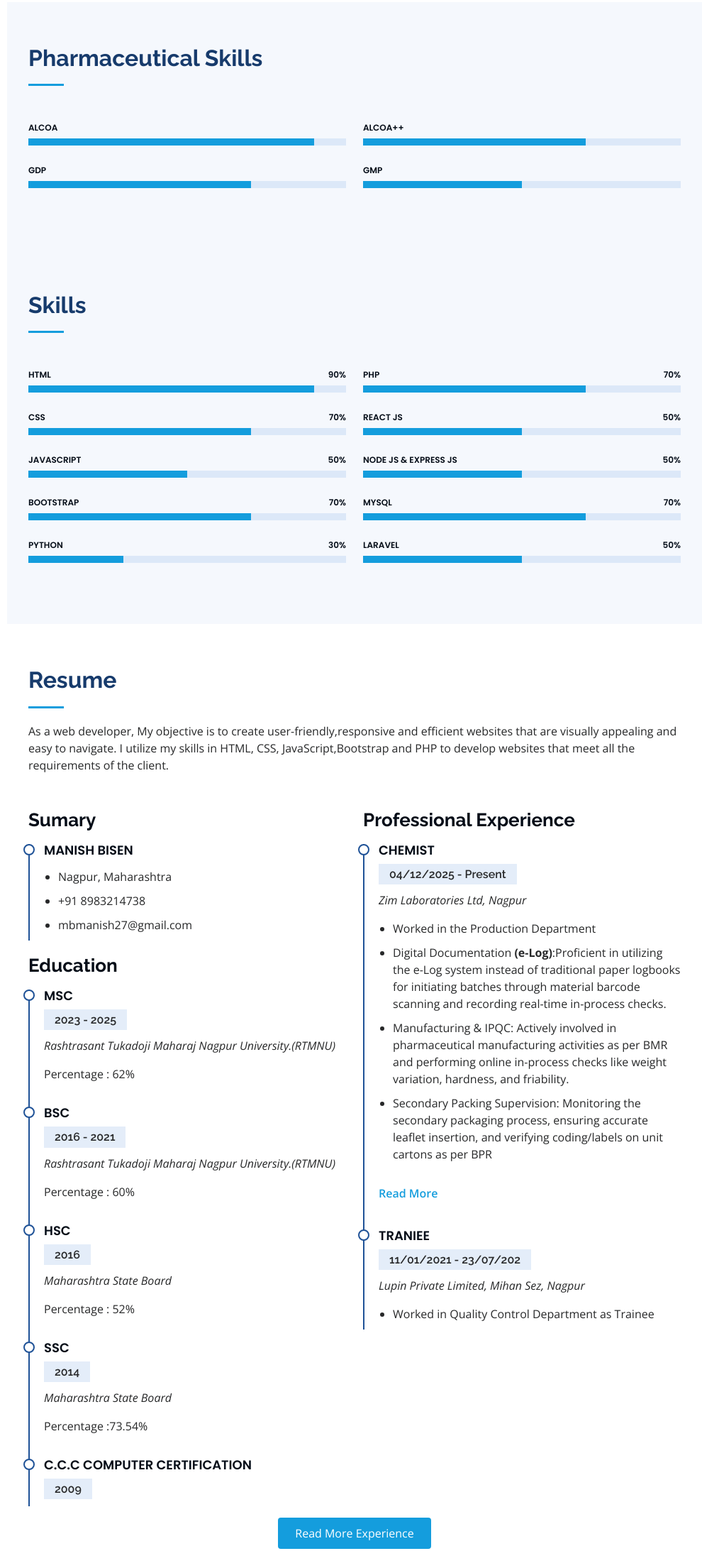
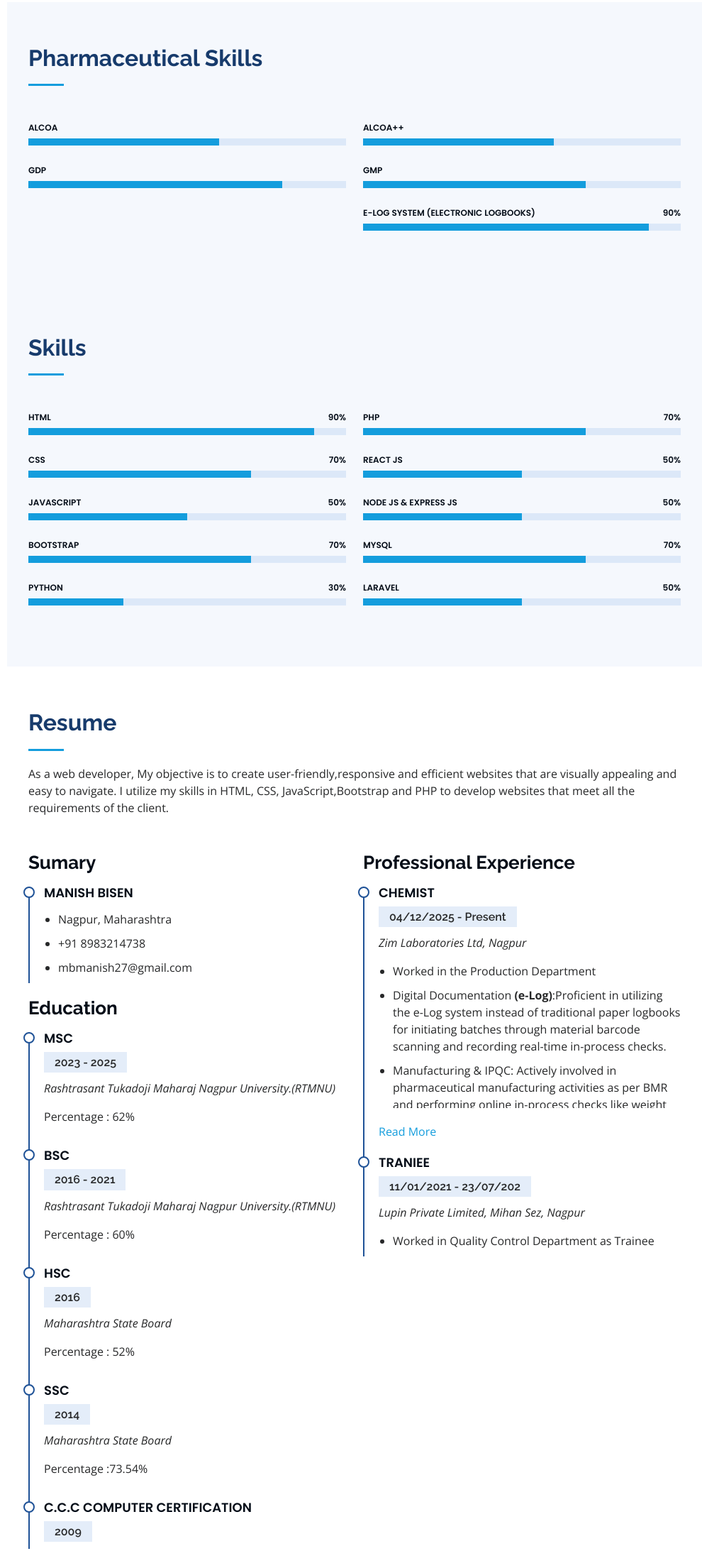
Before and after one commit to Manish-mb/resume, a plain HTML site: page index.html in a window 1280 px wide. Shown: the part 1391-3576 px from the top of the page at 71% size, without its empty margins (290-1280 px from the left). Drawn offline with nearby package versions, Linux system fonts and the light colour scheme.

Commit message:
recent experience add and small changes

```diff
--- a/assets/css/style.css
+++ b/assets/css/style.css
@@ -1104,13 +1104,13 @@ section {
 Read More button css
 ----*/
 .read-more-content {
-  max-height: 75px;
+  max-height: 205px;
   overflow: hidden;
   transition: max-height 0.4s ease;
 }
 
 .read-more-content.expanded {
-  max-height: 500px;
+  max-height: 1000px;
 }
 
 .read-more-btn {
@@ -1118,7 +1118,7 @@ Read More button css
   border: none;
   /* color: #0563bb; */
   color: #149ddd;
-  font-weight: 600;
+  /* font-weight: 600; */
   cursor: pointer;
   padding: 5px 0;
 
--- a/index.html
+++ b/index.html
@@ -181,7 +181,7 @@
                 <!-- <i class="val">90%</i> -->
               </span>
               <div class="progress-bar-wrap">
-                <div class="progress-bar" role="progressbar" aria-valuenow="90" aria-valuemin="0" aria-valuemax="100">
+                <div class="progress-bar" role="progressbar" aria-valuenow="60" aria-valuemin="0" aria-valuemax="100">
                 </div>
               </div>
             </div>
@@ -191,7 +191,7 @@
                 <!-- <i class="val">70%</i> -->
               </span>
               <div class="progress-bar-wrap">
-                <div class="progress-bar" role="progressbar" aria-valuenow="70" aria-valuemin="0" aria-valuemax="100">
+                <div class="progress-bar" role="progressbar" aria-valuenow="80" aria-valuemin="0" aria-valuemax="100">
                 </div>
               </div>
             </div>
@@ -223,7 +223,7 @@
                 <!-- <i class="val">70%</i> -->
               </span>
               <div class="progress-bar-wrap">
-                <div class="progress-bar" role="progressbar" aria-valuenow="70" aria-valuemin="0" aria-valuemax="100">
+                <div class="progress-bar" role="progressbar" aria-valuenow="60" aria-valuemin="0" aria-valuemax="100">
                 </div>
               </div>
             </div>
@@ -233,7 +233,17 @@
                 <!-- <i class="val">50%</i> -->
               </span>
               <div class="progress-bar-wrap">
-                <div class="progress-bar" role="progressbar" aria-valuenow="50" aria-valuemin="0" aria-valuemax="100">
+                <div class="progress-bar" role="progressbar" aria-valuenow="70" aria-valuemin="0" aria-valuemax="100">
+                </div>
+              </div>
+            </div>
+
+            <div class="progress">
+              <span class="skill">e-Log System (Electronic Logbooks)
+                <i class="val">90%</i>
+              </span>
+              <div class="progress-bar-wrap">
+                <div class="progress-bar" role="progressbar" aria-valuenow="90" aria-valuemin="0" aria-valuemax="100">
                 </div>
               </div>
             </div>
@@ -446,7 +456,7 @@
               <h4>Chemist</h4>
               <h5>04/12/2025 - Present</h5>
               <p><em>Zim Laboratories Ltd, Nagpur</em></p>
-              <ul>
+              <ul id="experienceDetails" class="read-more-content">
                 <li>Worked in the Production Department</li>
                 <li>Digital Documentation <b>(e-Log)</b>:Proficient in utilizing the e-Log system instead of traditional
                   paper logbooks for initiating
@@ -462,11 +472,28 @@
                   accurate leaflet insertion, and verifying
                   coding/labels on unit cartons as per BPR
                 </li>
+                <li>Packing Quality Control: Conducting online
+                  In-Process Quality Control (IPQC) checks for
+                  packaging, including leak tests for
+                  strips/blisters and verification of overprinting
+                  details (Batch No, Exp Date).</li>
+                <li>
+                  Line Clearance & Compliance: Responsible
+                  for mandatory line clearance before and after
+                  batch execution to prevent mix-ups, ensuring
+                  strict compliance with cGMP guidelines.
+                </li>
+                <li>
+                  ERP & Reporting: Maintaining real-time GMP
+                  documentation (BMR/BPR) and reporting
+                  daily production/packing output in the
+                  Infionic ERP system.
+                </li>
               </ul>
-              <p type="button" id="readMoreBtn" class="read-more-btn" aria-expanded="false"
+              <button type="button" id="readMoreBtn" class="read-more-btn" aria-expanded="false"
                 aria-controls="experienceDetails" style="color: #149ddd;">
                 Read More
-              </p>
+              </button>
 
             </div>
             <!-- <div class="resume-item">
```
